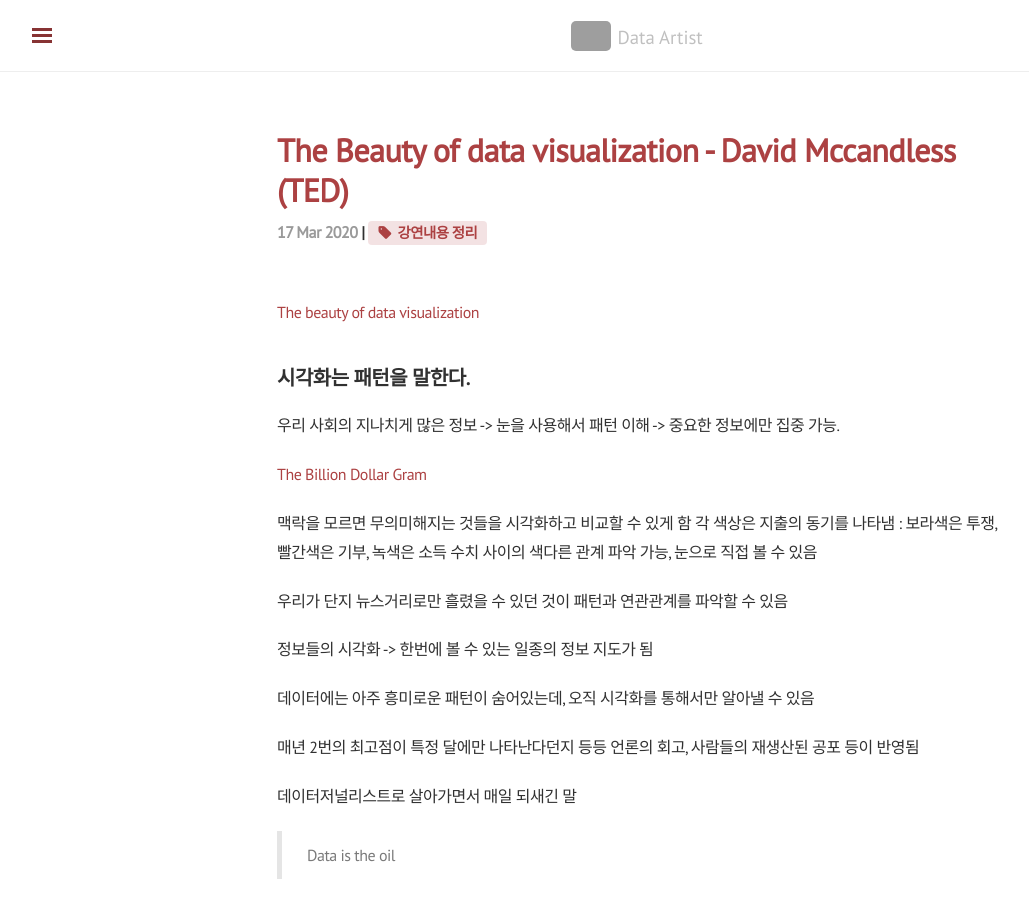
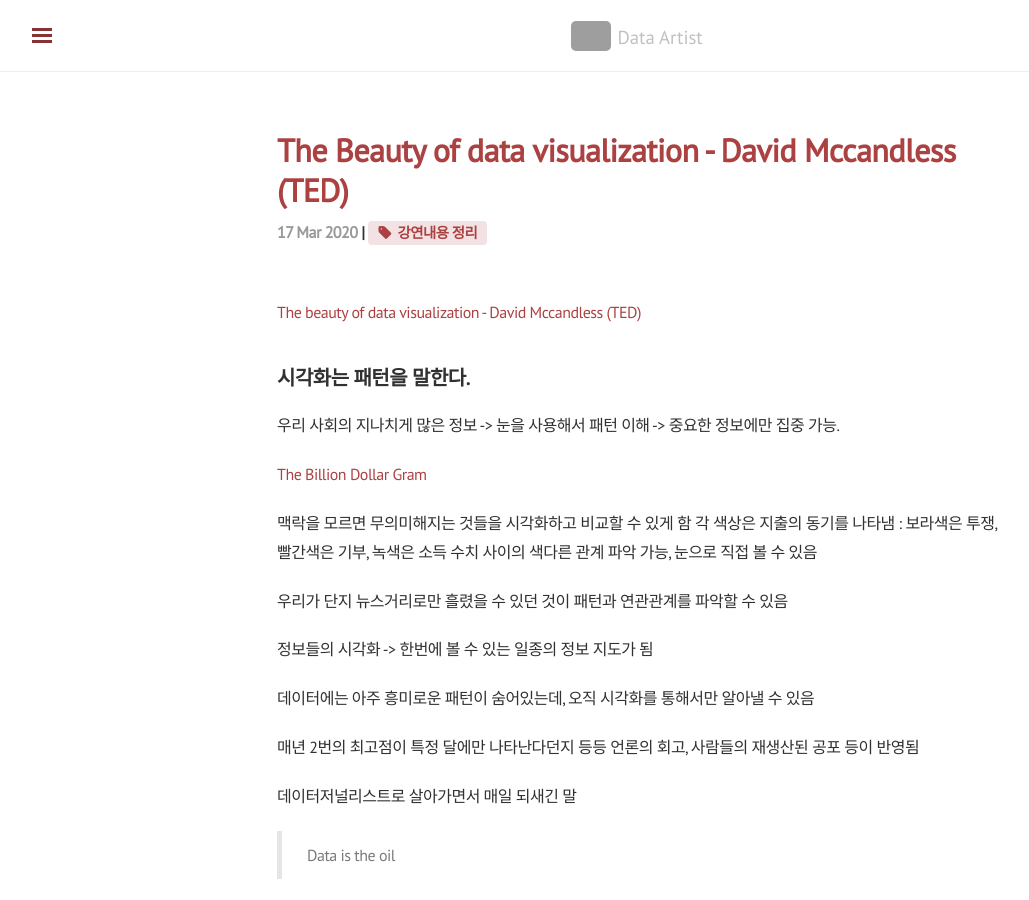
Before and after one commit to shanny924/shanny924.github.io, a Jekyll site: the page built from _posts/2020-03-17-lecture#1.md, in a window 1280 px wide and 900 px high. Shown: the whole window, without its empty margins (3-1032 px from the left). Built offline with Jekyll 4.4.1, drawn with Linux system fonts in a browser that asks for light colours; nearby versions of some CDN libraries; comment, search, counter and statistics services are not loaded; grey boxes are pictures that could not be loaded.

Commit message:
Update 2020-03-17-lecture#1.md

```diff
--- a/_posts/2020-03-17-lecture#1.md
+++ b/_posts/2020-03-17-lecture#1.md
@@ -6,7 +6,7 @@
 ---
 
 
-[The beauty of data visualization](https://www.ted.com/talks/david_mccandless_the_beauty_of_data_visualization/up-next)
+[The beauty of data visualization - David Mccandless (TED)](https://www.ted.com/talks/david_mccandless_the_beauty_of_data_visualization/up-next)
 
 
 ## 시각화는 패턴을 말한다.
```
